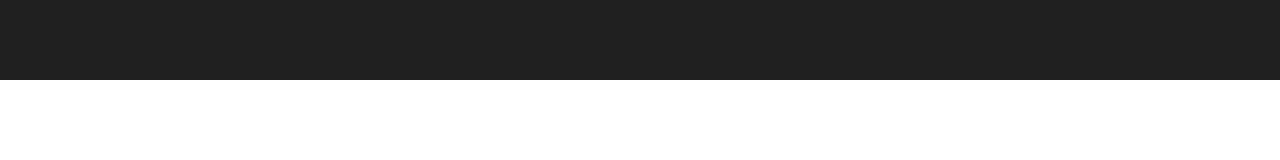
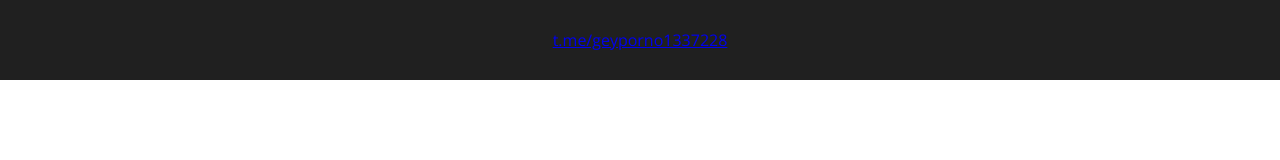
Before and after one commit to andrey228138/thChanel, a plain HTML site: page index.html in a window 1280 px wide. Drawn offline with nearby package versions, Linux system fonts and the light colour scheme.

Commit message:
new html

```diff
--- a/index.html
+++ b/index.html
@@ -9,7 +9,7 @@
   </head>
   <body>
     <header>
-
+<a href="t.me/geyporno1337228">t.me/geyporno1337228</a>
     </header>
     <main>
 
```
